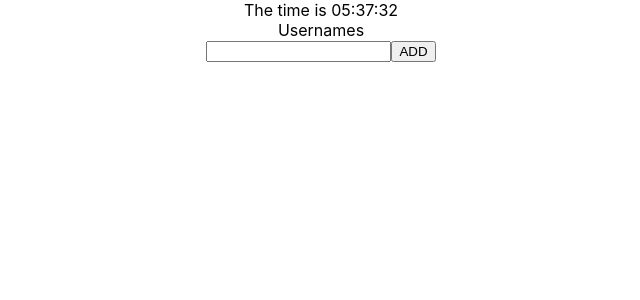
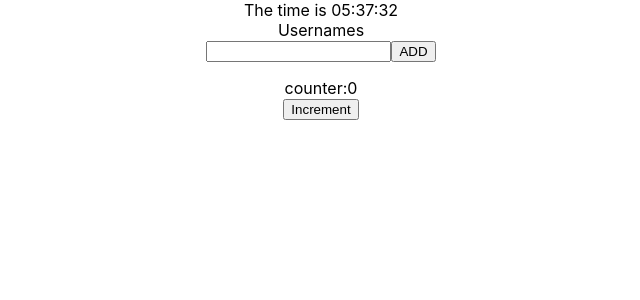
Before and after one commit to prashanttomar23/ReactApps, a React (Create React App) app: page / in a window 1280 px wide. Shown: the top 300 px of the page, without its empty margins (319-959 px from the left). Built offline with nearby package versions, Linux system fonts and the light colour scheme.

Commit message:
updated task 3 of increment

```diff
--- a/src/App.js
+++ b/src/App.js
@@ -13,7 +13,8 @@ import UserGreeting from './components/UserGreeting';
 import NameList from './components/NameList';
 import Form from './components/Form';
 import Clock from './components/Clock'
-
+import ParentRef from './components/ParentRef';
+import Text from './components/Text';
 class App extends Component {
   render(){
     return (
@@ -34,6 +35,8 @@ class App extends Component {
         {/* <UserGreeting></UserGreeting> */}
         <Clock></Clock>
         <Form></Form>
+        <ParentRef></ParentRef>
+        {/* <Text></Text> */}
         {/* <NameList></NameList> */}
 
       </div>
--- /dev/null
+++ b/src/components/ChildRef.js
@@ -0,0 +1,29 @@
+import React, { Component } from 'react'
+
+class ChildRef extends Component {
+    constructor(props) {
+        super(props)
+        //this.inputRef = React.createRef()
+        this.state={
+            counter:0
+        }
+    }
+    increment(){
+         this.setState({
+             counter:this.state.counter+1
+         })
+        console.log(this.state.counter)
+    }
+    render() {
+        return (
+            <div ref={this.inputRef}>
+                counter:{this.state.counter}
+            </div>
+            // <div>
+            //     <input type="text"></input>
+            // </div>
+        )
+    }
+}
+
+export default ChildRef
--- /dev/null
+++ b/src/components/ParentRef.js
@@ -0,0 +1,23 @@
+import React, { Component } from 'react'
+import ChildRef from './ChildRef'
+
+class ParentRef extends Component {
+    constructor(props) {
+        super(props)
+        this.componentRef=React.createRef()
+    }
+    clickHandler=()=>{
+        this.componentRef.current.increment()
+    }
+
+    render() {
+        return (
+            <div>
+                <ChildRef ref={this.componentRef}></ChildRef>
+                <button onClick={this.clickHandler}>Increment</button>
+            </div>
+        )
+    }
+}
+
+export default ParentRef
```
